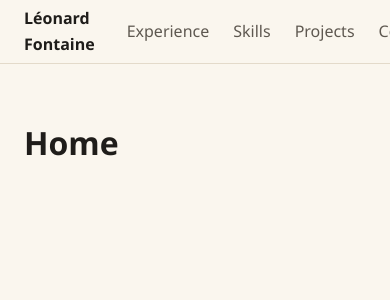
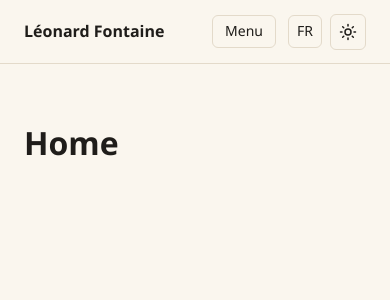
Before and after one commit to drakaull/Portfolio, a React (Vite) app in the folder frontend/: page /en in a window 390 px wide. Shown: the top 300 px of the page. Built offline with nearby package versions, Linux system fonts and the light colour scheme; a web font is replaced by a local one.

Commit message:
feat(frontend): collapse navbar links into a menu below 768px
- Menu button exposes aria-expanded / aria-controls
- Closes on Escape (focus returns to the button) and after
  choosing a section

```diff
--- a/frontend/src/components/Navbar/Navbar.module.css
+++ b/frontend/src/components/Navbar/Navbar.module.css
@@ -44,3 +44,58 @@
   font-weight: 500;
   box-shadow: inset 0 -2px 0 var(--color-accent);
 }
+
+.menuButton {
+  display: none;
+  padding: 0.25rem 0.75rem;
+  border: 1px solid var(--color-border);
+  border-radius: 0.375rem;
+  background: transparent;
+  color: var(--color-text);
+  font: inherit;
+  font-size: 0.875rem;
+  font-weight: 500;
+  cursor: pointer;
+}
+
+.menuButton[aria-expanded='true'] {
+  border-color: var(--color-accent);
+  color: var(--color-accent);
+}
+
+@media (max-width: 767px) {
+  .nav {
+    gap: 0.75rem;
+  }
+
+  .menuButton {
+    display: block;
+  }
+
+  /* Links drop down below the fixed header as a full-width panel. */
+  .links {
+    display: none;
+    position: absolute;
+    top: var(--navbar-height);
+    inset-inline: 0;
+    flex-direction: column;
+    gap: 0;
+    padding-inline: var(--gutter);
+    padding-block: 0.5rem 1rem;
+    background: var(--color-bg);
+    border-bottom: 1px solid var(--color-border);
+  }
+
+  .links.open {
+    display: flex;
+  }
+
+  .link {
+    display: block;
+    padding-block: 0.75rem;
+  }
+
+  .link[aria-current='page'] {
+    box-shadow: none;
+  }
+}
--- a/frontend/src/components/Navbar/Navbar.tsx
+++ b/frontend/src/components/Navbar/Navbar.tsx
@@ -1,3 +1,4 @@
+import { useEffect, useRef, useState } from 'react'
 import { Link, NavLink } from 'react-router'
 import { useTranslation } from '../../i18n/useTranslation.ts'
 import { LanguageSwitch } from '../LanguageSwitch/LanguageSwitch.tsx'
@@ -8,17 +9,48 @@ const SECTIONS = ['experience', 'skills', 'projects', 'contact'] as const
 
 export function Navbar() {
   const { t, lang } = useTranslation()
+  const [menuOpen, setMenuOpen] = useState(false)
+  const menuButton = useRef<HTMLButtonElement>(null)
+
+  useEffect(() => {
+    if (!menuOpen) return
+
+    function closeOnEscape(event: KeyboardEvent) {
+      if (event.key === 'Escape') {
+        setMenuOpen(false)
+        menuButton.current?.focus()
+      }
+    }
+
+    document.addEventListener('keydown', closeOnEscape)
+    return () => document.removeEventListener('keydown', closeOnEscape)
+  }, [menuOpen])
 
   return (
     <nav className={styles.nav} aria-label={t('nav.label')}>
       <Link to={`/${lang}`} className={styles.brand}>
         {t('site.name')}
       </Link>
-      <ul className={styles.links}>
+      {/* Only visible on narrow screens (see the CSS media query). */}
+      <button
+        ref={menuButton}
+        type="button"
+        className={styles.menuButton}
+        aria-expanded={menuOpen}
+        aria-controls="nav-links"
+        onClick={() => setMenuOpen((open) => !open)}
+      >
+        {t('nav.menu')}
+      </button>
+      <ul id="nav-links" className={`${styles.links} ${menuOpen ? styles.open : ''}`}>
         {SECTIONS.map((section) => (
           <li key={section}>
             {/* NavLink sets aria-current="page" on the active link; the CSS styles that attribute. */}
-            <NavLink to={`/${lang}/${section}`} className={styles.link}>
+            <NavLink
+              to={`/${lang}/${section}`}
+              className={styles.link}
+              onClick={() => setMenuOpen(false)}
+            >
               {t(`${section}.title`)}
             </NavLink>
           </li>
--- a/frontend/src/i18n/en.ts
+++ b/frontend/src/i18n/en.ts
@@ -3,6 +3,7 @@ export const en = {
   'site.name': 'Léonard Fontaine',
   'nav.label': 'Main',
   'nav.skip': 'Skip to content',
+  'nav.menu': 'Menu',
   'theme.dark': 'Dark mode',
   'home.title': 'Home',
   'experience.title': 'Experience',
--- a/frontend/src/i18n/fr.ts
+++ b/frontend/src/i18n/fr.ts
@@ -4,6 +4,7 @@ export const fr: Record<TranslationKey, string> = {
   'site.name': 'Léonard Fontaine',
   'nav.label': 'Principale',
   'nav.skip': 'Aller au contenu',
+  'nav.menu': 'Menu',
   'theme.dark': 'Mode sombre',
   'home.title': 'Accueil',
   'experience.title': 'Parcours',
```
Also changed, not shown: 2 other files (tests, documents, lock files or other folders).
